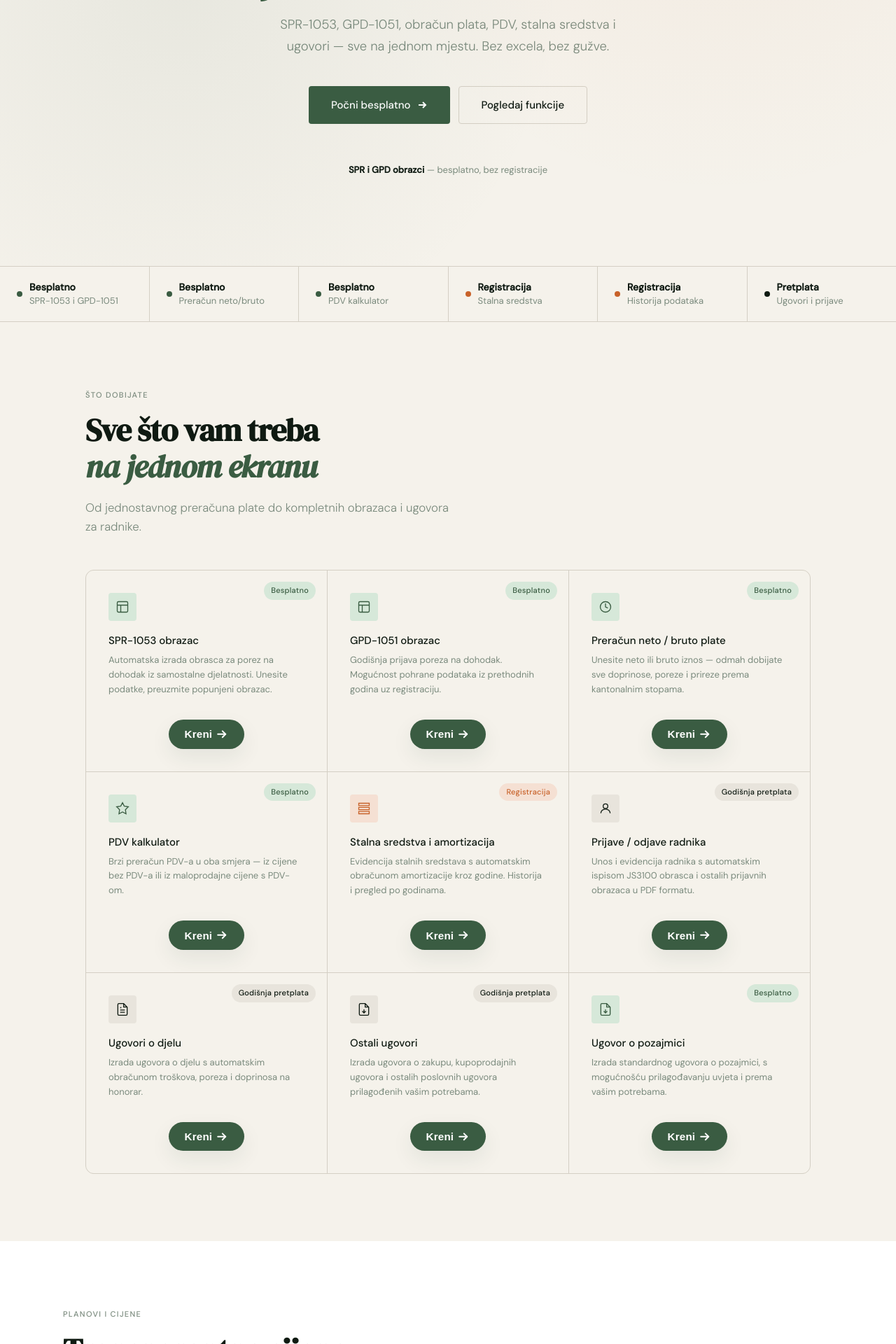
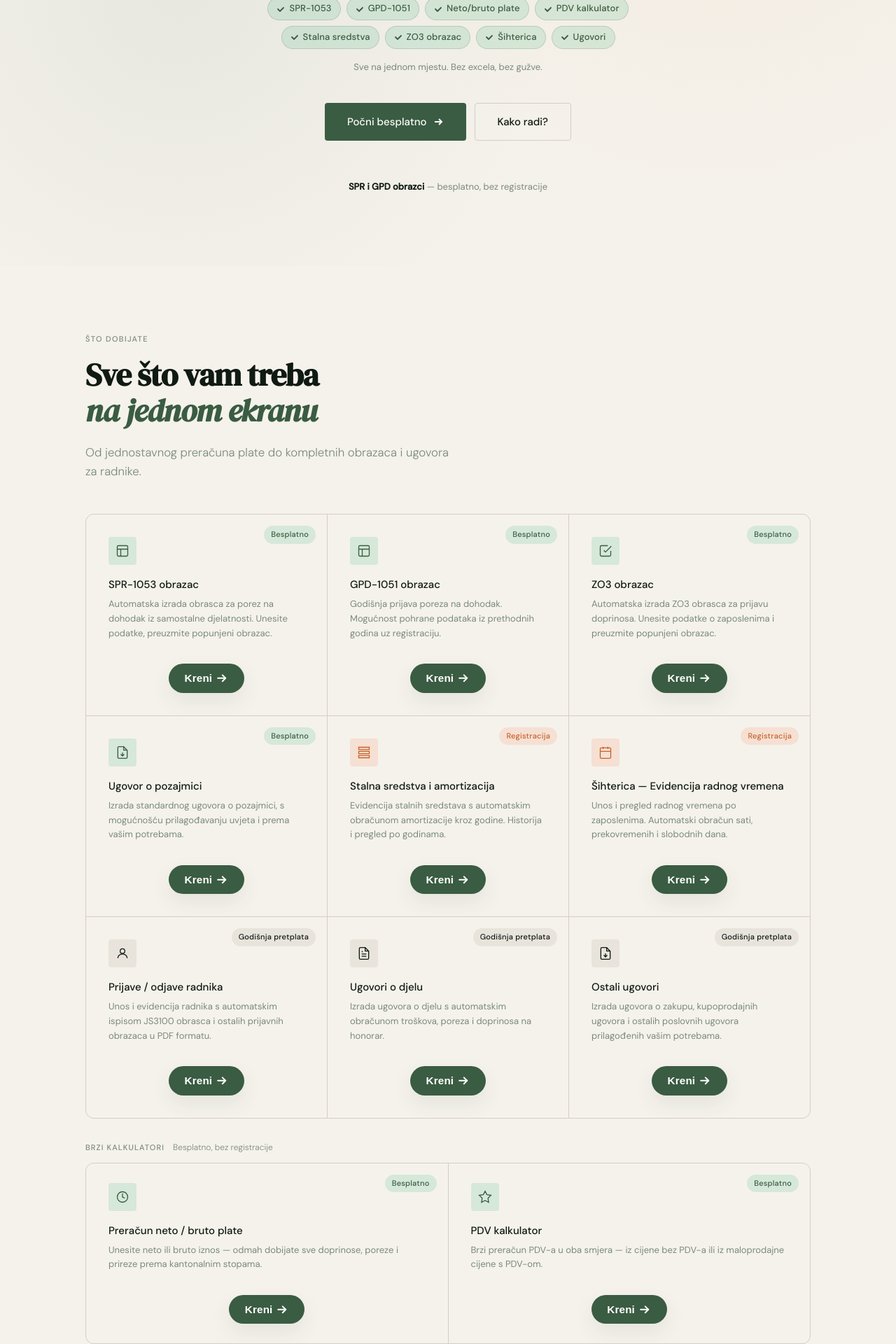
Before and after one commit to melika2403/porezni-kalkulator, a Next.js app in the folder frontend/: page / in a window 1280 px wide. Shown: the part 420-2340 px from the top of the page at 70% size. Built offline with nearby package versions, Linux system fonts and the light colour scheme.

Commit message:
mainpage

```diff
--- a/frontend/src/components/Features/Features.module.css
+++ b/frontend/src/components/Features/Features.module.css
@@ -153,3 +153,65 @@
 .badge_free   { background: var(--sage-pale);   color: var(--sage);   }
 .badge_reg    { background: var(--accent-pale);  color: var(--accent); }
 .badge_pro    { background: #e8e4dc;             color: var(--ink);    }
+
+/* ── Quick Tools ── */
+.quickToolsSection {
+  margin-top: 2rem;
+}
+
+.quickToolsHeader {
+  display: flex;
+  align-items: baseline;
+  gap: 0.75rem;
+  margin-bottom: 0.75rem;
+}
+
+.quickToolsLabel {
+  font-size: 11px;
+  font-weight: 500;
+  letter-spacing: 0.1em;
+  text-transform: uppercase;
+  color: var(--mid);
+}
+
+.quickToolsSubLabel {
+  font-size: 12px;
+  color: var(--mid);
+  font-weight: 300;
+}
+
+.quickToolsRow {
+  display: grid;
+  grid-template-columns: repeat(2, 1fr);
+  gap: 1px;
+  background: var(--border);
+  border: 1px solid var(--border);
+  border-radius: var(--radius-lg);
+  overflow: hidden;
+}
+
+.quickTool {
+  position: relative;
+  display: flex;
+  flex-direction: column;
+  background: var(--paper);
+  padding: 1.75rem 2rem;
+  transition: background 0.2s;
+}
+
+.quickTool:hover {
+  background: white;
+}
+
+.quickToolTitle {
+  font-size: 15px;
+  font-weight: 500;
+  margin-bottom: 6px;
+}
+
+.quickToolDesc {
+  font-size: 13px;
+  color: var(--mid);
+  line-height: 1.6;
+  margin-bottom: 10px;
+}
--- a/frontend/src/components/Features/Features.tsx
+++ b/frontend/src/components/Features/Features.tsx
@@ -16,7 +16,9 @@ const BADGE_LABELS: Record<Badge, string> = {
   pro:  'Godišnja pretplata',
 };
 
+// Sorted: free → reg → pro
 const FEATURES: Feature[] = [
+  // ── Free ────────────────────────────────────────────
   {
     title: 'SPR-1053 obrazac',
     desc: 'Automatska izrada obrasca za porez na dohodak iz samostalne djelatnosti. Unesite podatke, preuzmite popunjeni obrazac.',
@@ -42,28 +44,30 @@ const FEATURES: Feature[] = [
     ),
   },
   {
-    title: 'Preračun neto / bruto plate',
-    desc: 'Unesite neto ili bruto iznos — odmah dobijate sve doprinose, poreze i prireze prema kantonalnim stopama.',
+    title: 'ZO3 obrazac',
+    desc: 'Automatska izrada ZO3 obrasca za prijavu doprinosa. Unesite podatke o zaposlenima i preuzmite popunjeni obrazac.',
     badge: 'free',
     iconColor: 'sage',
     icon: (
       <svg viewBox="0 0 24 24" fill="none" stroke="currentColor" strokeWidth="1.6">
-        <circle cx="12" cy="12" r="9" />
-        <path d="M12 6v6l4 2" />
+        <path d="M9 11l3 3L22 4" />
+        <path d="M21 12v7a2 2 0 0 1-2 2H5a2 2 0 0 1-2-2V5a2 2 0 0 1 2-2h11" />
       </svg>
     ),
   },
   {
-    title: 'PDV kalkulator',
-    desc: 'Brzi preračun PDV-a u oba smjera — iz cijene bez PDV-a ili iz maloprodajne cijene s PDV-om.',
+    title: 'Ugovor o pozajmici',
+    desc: 'Izrada standardnog ugovora o pozajmici, s mogućnošću prilagođavanju uvjeta i prema vašim potrebama.',
     badge: 'free',
     iconColor: 'sage',
     icon: (
       <svg viewBox="0 0 24 24" fill="none" stroke="currentColor" strokeWidth="1.6">
-        <path d="M12 2l3 6 7 1-5 5 1 7-6-3-6 3 1-7-5-5 7-1z" />
+        <path d="M14 2H6a2 2 0 0 0-2 2v16a2 2 0 0 0 2 2h12a2 2 0 0 0 2-2V8z" />
+        <path d="M14 2v6h6M12 18v-6M9 15l3 3 3-3" />
       </svg>
     ),
   },
+  // ── Registration ─────────────────────────────────────
   {
     title: 'Stalna sredstva i amortizacija',
     desc: 'Evidencija stalnih sredstava s automatskim obračunom amortizacije kroz godine. Historija i pregled po godinama.',
@@ -75,6 +79,20 @@ const FEATURES: Feature[] = [
       </svg>
     ),
   },
+  {
+    title: 'Šihterica — Evidencija radnog vremena',
+    desc: 'Unos i pregled radnog vremena po zaposlenima. Automatski obračun sati, prekovremenih i slobodnih dana.',
+    badge: 'reg',
+    iconColor: 'accent',
+    icon: (
+      <svg viewBox="0 0 24 24" fill="none" stroke="currentColor" strokeWidth="1.6">
+        <rect x="3" y="4" width="18" height="18" rx="2" />
+        <path d="M16 2v4M8 2v4M3 10h18" />
+        <path d="M8 14h.01M12 14h.01M16 14h.01M8 18h.01M12 18h.01" />
+      </svg>
+    ),
+  },
+  // ── Pro ──────────────────────────────────────────────
   {
     title: 'Prijave / odjave radnika',
     desc: 'Unos i evidencija radnika s automatskim ispisom JS3100 obrasca i ostalih prijavnih obrazaca u PDF formatu.',
@@ -111,15 +129,31 @@ const FEATURES: Feature[] = [
       </svg>
     ),
   },
+];
+
+interface QuickTool {
+  title: string;
+  desc: string;
+  icon: React.ReactNode;
+}
+
+const QUICK_TOOLS: QuickTool[] = [
   {
-    title: 'Ugovor o pozajmici',
-    desc: 'Izrada standardnog ugovora o pozajmici, s mogućnošću prilagođavanju uvjeta i prema vašim potrebama.',
-    badge: 'free',
-    iconColor: 'sage',
+    title: 'Preračun neto / bruto plate',
+    desc: 'Unesite neto ili bruto iznos — odmah dobijate sve doprinose, poreze i prireze prema kantonalnim stopama.',
     icon: (
       <svg viewBox="0 0 24 24" fill="none" stroke="currentColor" strokeWidth="1.6">
-        <path d="M14 2H6a2 2 0 0 0-2 2v16a2 2 0 0 0 2 2h12a2 2 0 0 0 2-2V8z" />
-        <path d="M14 2v6h6M12 18v-6M9 15l3 3 3-3" />
+        <circle cx="12" cy="12" r="9" />
+        <path d="M12 6v6l4 2" />
+      </svg>
+    ),
+  },
+  {
+    title: 'PDV kalkulator',
+    desc: 'Brzi preračun PDV-a u oba smjera — iz cijene bez PDV-a ili iz maloprodajne cijene s PDV-om.',
+    icon: (
+      <svg viewBox="0 0 24 24" fill="none" stroke="currentColor" strokeWidth="1.6">
+        <path d="M12 2l3 6 7 1-5 5 1 7-6-3-6 3 1-7-5-5 7-1z" />
       </svg>
     ),
   },
@@ -161,6 +195,34 @@ export default function Features() {
           </div>
         ))}
       </div>
+
+      <div className={styles.quickToolsSection}>
+        <div className={styles.quickToolsHeader}>
+          <span className={styles.quickToolsLabel}>Brzi kalkulatori</span>
+          <span className={styles.quickToolsSubLabel}>Besplatno, bez registracije</span>
+        </div>
+        <div className={styles.quickToolsRow}>
+          {QUICK_TOOLS.map((t) => (
+            <div key={t.title} className={styles.quickTool}>
+              <div className={`${styles.icon} ${styles.icon_sage}`}>{t.icon}</div>
+              <div className={styles.quickToolTitle}>{t.title}</div>
+              <div className={styles.quickToolDesc}>{t.desc}</div>
+              <button type="button" className={styles.startButton}>
+                Kreni
+                <span className={styles.startArrow} aria-hidden="true">
+                  <svg viewBox="0 0 16 16" fill="none" stroke="currentColor" strokeWidth="1.8" strokeLinecap="round" strokeLinejoin="round">
+                    <line x1="2" y1="8" x2="12" y2="8" />
+                    <polyline points="8 4 12 8 8 12" />
+                  </svg>
+                </span>
+              </button>
+              <span className={`${styles.badge} ${styles.badge_free}`}>
+                {BADGE_LABELS.free}
+              </span>
+            </div>
+          ))}
+        </div>
+      </div>
     </section>
 
 
--- a/frontend/src/components/Hero/Hero.module.css
+++ b/frontend/src/components/Hero/Hero.module.css
@@ -59,14 +59,36 @@
   color: var(--sage);
 }
 
-.sub {
-  font-size: clamp(1rem, 2vw, 1.15rem);
+.features {
+  display: flex;
+  flex-wrap: wrap;
+  justify-content: center;
+  gap: 8px;
+  max-width: 600px;
+  margin-bottom: 1rem;
+  animation: fadeUp 0.5s 0.2s ease both;
+}
+
+.pill {
+  display: inline-flex;
+  align-items: center;
+  gap: 6px;
+  background: var(--sage-pale);
+  color: var(--sage);
+  border: 1px solid rgba(58,92,66,0.18);
+  border-radius: 20px;
+  font-size: 13px;
+  font-weight: 500;
+  padding: 5px 12px;
+  letter-spacing: 0.01em;
+}
+
+.tagline {
+  font-size: 13px;
   color: var(--mid);
-  max-width: 520px;
+  font-weight: 400;
   margin-bottom: 2.5rem;
-  font-weight: 300;
-  line-height: 1.7;
-  animation: fadeUp 0.5s 0.2s ease both;
+  animation: fadeUp 0.5s 0.25s ease both;
 }
 
 .actions {
@@ -121,48 +143,3 @@
 .note strong {
   color: var(--ink);
 }
-
-/* ── Strip ── */
-.strip {
-  display: flex;
-  border-top: 1px solid var(--border);
-  border-bottom: 1px solid var(--border);
-  overflow-x: auto;
-}
-
-.stripItem {
-  flex: 1;
-  min-width: 160px;
-  padding: 1.25rem 1.5rem;
-  border-right: 1px solid var(--border);
-  display: flex;
-  align-items: center;
-  gap: 10px;
-}
-
-.stripItem:last-child {
-  border-right: none;
-}
-
-.stripDot {
-  width: 8px;
-  height: 8px;
-  border-radius: 50%;
-  flex-shrink: 0;
-}
-
-.dotFree  { background: var(--sage); }
-.dotReg   { background: var(--accent); }
-.dotPro   { background: var(--ink); }
-
-.stripLabel {
-  font-size: 13px;
-  color: var(--mid);
-  line-height: 1.4;
-}
-
-.stripLabel strong {
-  display: block;
-  color: var(--ink);
-  font-size: 14px;
-}
--- a/frontend/src/components/Hero/Hero.tsx
+++ b/frontend/src/components/Hero/Hero.tsx
@@ -10,19 +10,28 @@ export default function Hero() {
           Porezne obaveze,<br />
           <em>riješene za minut.</em>
         </h1>
-        <p className={styles.sub}>
-          SPR-1053, GPD-1051, obračun plata, PDV, stalna sredstva i ugovori —
-          sve na jednom mjestu. Bez excela, bez gužve.
+        <div className={styles.features}>
+          {FEATURE_PILLS.map((f) => (
+            <span key={f} className={styles.pill}>
+              <svg width="12" height="12" viewBox="0 0 12 12" fill="none">
+                <path d="M2 6l3 3 5-5" stroke="currentColor" strokeWidth="1.8" strokeLinecap="round" strokeLinejoin="round"/>
+              </svg>
+              {f}
+            </span>
+          ))}
+        </div>
+        <p className={styles.tagline}>
+          Sve na jednom mjestu. Bez excela, bez gužve.
         </p>
         <div className={styles.actions}>
-          <Link href="/registracija" className={`${styles.btn} ${styles.btnPrimary}`}>
+          <Link href="#funkcije" className={`${styles.btn} ${styles.btnPrimary}`}>
             Počni besplatno
             <svg width="16" height="16" viewBox="0 0 16 16" fill="none" stroke="currentColor" strokeWidth="2">
               <path d="M3 8h10M9 4l4 4-4 4" />
             </svg>
           </Link>
-          <Link href="#funkcije" className={`${styles.btn} ${styles.btnOutline}`}>
-            Pogledaj funkcije
+          <Link href="#kako" className={`${styles.btn} ${styles.btnOutline}`}>
+            Kako radi?
           </Link>
         </div>
         <p className={styles.note}>
@@ -30,26 +39,11 @@ export default function Hero() {
         </p>
       </section>
 
-      <div className={styles.strip}>
-        {STRIP_ITEMS.map((item) => (
-          <div key={item.label} className={styles.stripItem}>
-            <div className={`${styles.stripDot} ${styles[item.dotClass]}`} />
-            <div className={styles.stripLabel}>
-              <strong>{item.tier}</strong>
-              {item.label}
-            </div>
-          </div>
-        ))}
-      </div>
     </>
   );
 }
 
-const STRIP_ITEMS = [
-  { tier: 'Besplatno',    label: 'SPR-1053 i GPD-1051',    dotClass: 'dotFree' },
-  { tier: 'Besplatno',    label: 'Preračun neto/bruto',     dotClass: 'dotFree' },
-  { tier: 'Besplatno',    label: 'PDV kalkulator',          dotClass: 'dotFree' },
-  { tier: 'Registracija', label: 'Stalna sredstva',         dotClass: 'dotReg'  },
-  { tier: 'Registracija', label: 'Historija podataka',      dotClass: 'dotReg'  },
-  { tier: 'Pretplata',    label: 'Ugovori i prijave',       dotClass: 'dotPro'  },
+const FEATURE_PILLS = [
+  'SPR-1053', 'GPD-1051', 'Neto/bruto plate', 'PDV kalkulator',
+  'Stalna sredstva', 'ZO3 obrazac', 'Šihterica', 'Ugovori',
 ];
--- a/frontend/src/components/Pricing/Pricing.tsx
+++ b/frontend/src/components/Pricing/Pricing.tsx
@@ -34,7 +34,7 @@ const PLANS: Plan[] = [
       'Stalna sredstva i amortizacija',
       'Historija GPD podataka po godinama',
       'Pohrana podataka obrta u SPR-u',
-      'Izvoz u Excel / PDF',
+      'Izvoz u Docx / PDF',
     ],
     cta: 'Registruj se besplatno',
     ctaStyle: 'white',
@@ -42,7 +42,7 @@ const PLANS: Plan[] = [
   },
   {
     tier: 'Pro pretplata',
-    price: '49 KM',
+    price: '99 KM',
     period: 'godišnje / po korisniku',
     features: [
       'Sve iz prethodnih planova',
```
